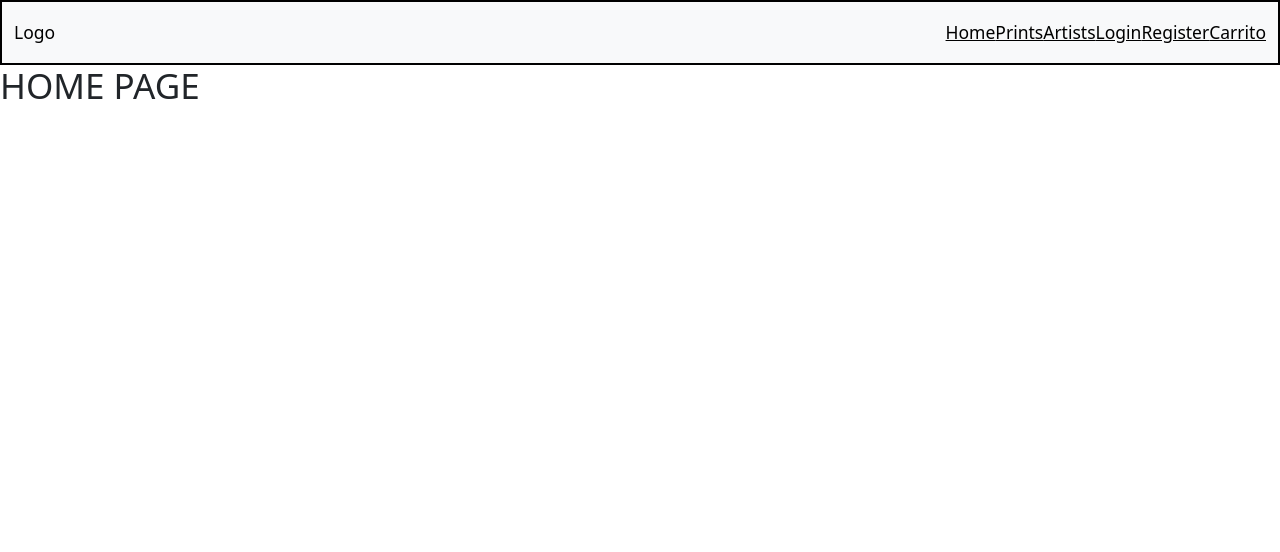
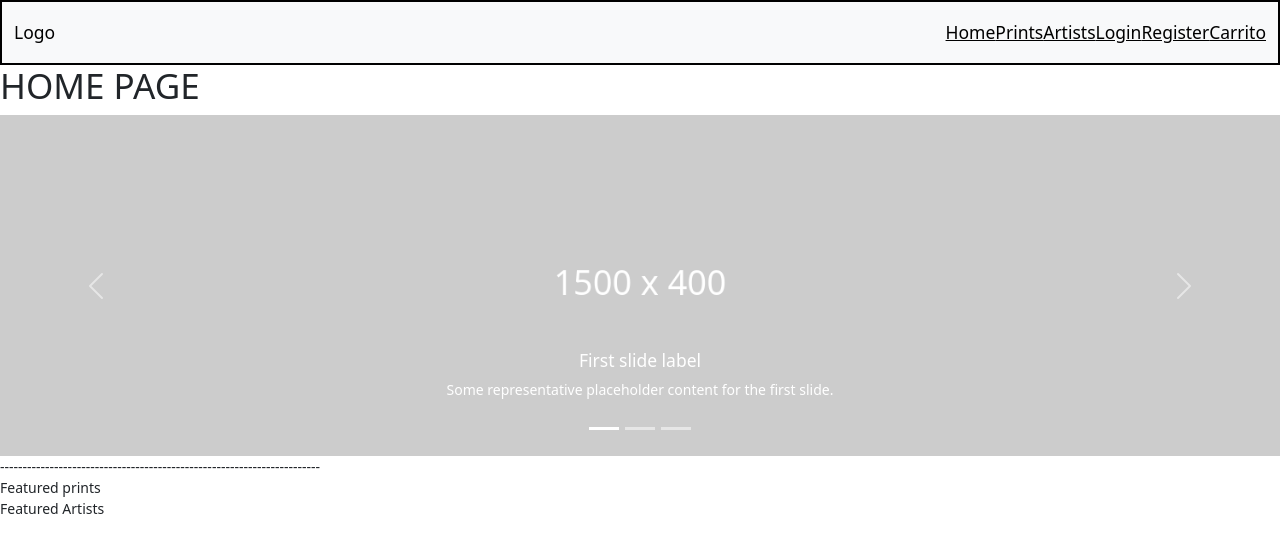
Before and after one commit to ValeEseve/ProyectoFinalDL, a React (Vite) app: page / in a window 1280 px wide. Shown: the top 552 px of the page. Built offline with nearby package versions, Linux system fonts and the light colour scheme.

Commit message:
hero carousel

```diff
--- a/src/components/FeaturedArtists.jsx
+++ b/src/components/FeaturedArtists.jsx
@@ -3,7 +3,7 @@ import React from 'react'
 const FeaturedArtists = () => {
   return (
     <div>
-
+      Featured Artists
     </div>
   )
 }
--- a/src/components/FeaturedPrints.jsx
+++ b/src/components/FeaturedPrints.jsx
@@ -3,7 +3,7 @@ import React from 'react'
 const FeaturedPrints = () => {
   return (
     <div>
-
+      Featured prints
     </div>
   )
 }
--- a/src/components/Header.jsx
+++ b/src/components/Header.jsx
@@ -1,8 +1,48 @@
 import React from 'react'
+import placeholderimage from "../assets/img/dummy_1500x400_ffffff_cccccc.png"
 
 const Header = () => {
   return (
     <div>
+      <div id="carouselHero" className="carousel slide carousel-fade " data-bs-ride="carousel">
+        <div className="carousel-indicators">
+          <button type="button" data-bs-target="#carouselHero" data-bs-slide-to="0" className="active" aria-current="true" aria-label="Slide 1"></button>
+          <button type="button" data-bs-target="#carouselHero" data-bs-slide-to="1" aria-label="Slide 2"></button>
+          <button type="button" data-bs-target="#carouselHero" data-bs-slide-to="2" aria-label="Slide 3"></button>
+        </div>
+        <div className="carousel-inner">
+          <div className="carousel-item active">
+            <img src={placeholderimage} className="d-block w-100 h-50" alt="First slide image"/>
+              <div className="carousel-caption d-none d-md-block">
+                <h5>First slide label</h5>
+                <p>Some representative placeholder content for the first slide.</p>
+              </div>
+          </div>
+          <div className="carousel-item">
+            <img src={placeholderimage} className="d-block w-100 h-50" alt="Second slide image"/>
+              <div className="carousel-caption d-none d-md-block">
+                <h5>Second slide label</h5>
+                <p>Some representative placeholder content for the second slide.</p>
+              </div>
+          </div>
+          <div className="carousel-item">
+            <img src={placeholderimage} className="d-block w-100 h-50" alt="Third slide image"/>
+              <div className="carousel-caption d-none d-md-block">
+                <h5>Third slide label</h5>
+                <p>Some representative placeholder content for the third slide.</p>
+              </div>
+          </div>
+        </div>
+        <button className="carousel-control-prev" type="button" data-bs-target="#carouselHero" data-bs-slide="prev">
+          <span className="carousel-control-prev-icon" aria-hidden="true"></span>
+          <span className="visually-hidden">Previous</span>
+        </button>
+        <button className="carousel-control-next" type="button" data-bs-target="#carouselHero" data-bs-slide="next">
+          <span className="carousel-control-next-icon" aria-hidden="true"></span>
+          <span className="visually-hidden">Next</span>
+        </button>
+      </div>
+      -----------------------------------------------------------------------
 
     </div>
   )
--- a/src/components/Navbar.jsx
+++ b/src/components/Navbar.jsx
@@ -4,36 +4,36 @@ import { Link } from 'react-router-dom'
 const Navbar = () => {
     return (
         <div>
-            <nav class="navbar navbar-expand-lg bg-body-tertiary">
-                <div class="container-fluid">
-                    <a class="navbar-brand" href="#">Logo</a>
-                    <button class="navbar-toggler" type="button" data-bs-toggle="collapse" data-bs-target="#navbarSupportedContent" aria-controls="navbarSupportedContent" aria-expanded="false" aria-label="Toggle navigation">
-                        <span class="navbar-toggler-icon"></span>
+            <nav className="navbar navbar-expand-lg bg-body-tertiary">
+                <div className="container-fluid">
+                    <a className="navbar-brand" href="#">Logo</a>
+                    <button className="navbar-toggler" type="button" data-bs-toggle="collapse" data-bs-target="#navbarSupportedContent" aria-controls="navbarSupportedContent" aria-expanded="false" aria-label="Toggle navigation">
+                        <span className="navbar-toggler-icon"></span>
                     </button>
-                    <div class="collapse navbar-collapse" id="navbarSupportedContent">
-                        <ul class="navbar-nav ms-auto mb-2 mb-lg-0">
-                            <li class="nav-item">
+                    <div className="collapse navbar-collapse" id="navbarSupportedContent">
+                        <ul className="navbar-nav ms-auto mb-2 mb-lg-0">
+                            <li className="nav-item">
                                 <Link to={"/"}>Home</Link>
                             </li>
-                            <li class="nav-item">
+                            <li className="nav-item">
                                 <Link to={"/prints"}>Prints</Link>
                             </li>
-                            <li class="nav-item">
+                            <li className="nav-item">
                                 <Link to={"/artists"}>Artists</Link>
                             </li>
-                            <li class="nav-item">
+                            <li className="nav-item">
                                 <Link to={"/login"}>Login</Link>
                             </li>
-                            <li class="nav-item">
+                            <li className="nav-item">
                                 <Link to={"/register"}>Register</Link>
                             </li>
-                            <li class="nav-item">
+                            <li className="nav-item">
                                 <Link to={"/cart"}>Carrito</Link>
                             </li>
                         </ul>
-                        {/* <form class="d-flex" role="search">
-                            <input class="form-control me-2" type="search" placeholder="Search" aria-label="Search" />
-                            <button class="btn btn-outline-success" type="submit">Search</button>
+                        {/* <form className="d-flex" role="search">
+                            <input className="form-control me-2" type="search" placeholder="Search" aria-label="Search" />
+                            <button className="btn btn-outline-success" type="submit">Search</button>
                         </form> */}
                     </div>
                 </div>
--- a/src/context/PrintContext.jsx
+++ b/src/context/PrintContext.jsx
@@ -2,7 +2,7 @@ import { createContext, useEffect, useState } from "react";
 
 export const PrintContext = createContext({})
 
-const PrintProvider = ({children}) => {
+const PrintsProvider = ({children}) => {
     const [prints, setPrints] = useState([])
     const apiUrl = import.meta.env.VITE_API_URL;
 
@@ -24,4 +24,4 @@ const PrintProvider = ({children}) => {
     )
 }
 
-export default PrintProvider
+export default PrintsProvider
--- a/src/main.jsx
+++ b/src/main.jsx
@@ -2,7 +2,7 @@ import { StrictMode } from 'react'
 import { createRoot } from 'react-dom/client'
 import App from './App.jsx'
 import 'bootswatch/dist/brite/bootstrap.min.css'
-import 'bootstrap/dist/js/bootstrap.bundle.min.js'
+import 'bootstrap/dist/js/bootstrap.bundle.min.js';
 import { BrowserRouter } from 'react-router-dom'
 
 
--- a/src/pages/HomePage.jsx
+++ b/src/pages/HomePage.jsx
@@ -1,9 +1,15 @@
 import React from 'react'
+import Header from '../components/Header'
+import FeaturedPrints from '../components/FeaturedPrints'
+import FeaturedArtists from '../components/FeaturedArtists'
 
 const HomePage = () => {
   return (
     <div>
       <h1>HOME PAGE</h1>
+      <Header/>
+      <FeaturedPrints/>
+      <FeaturedArtists/>
     </div>
   )
 }
```
Also changed, not shown: src/assets/img/dummy_1500x400_ffffff_cccccc.png (added), src/assets/img/elementor-placeholder-image.png (added).
